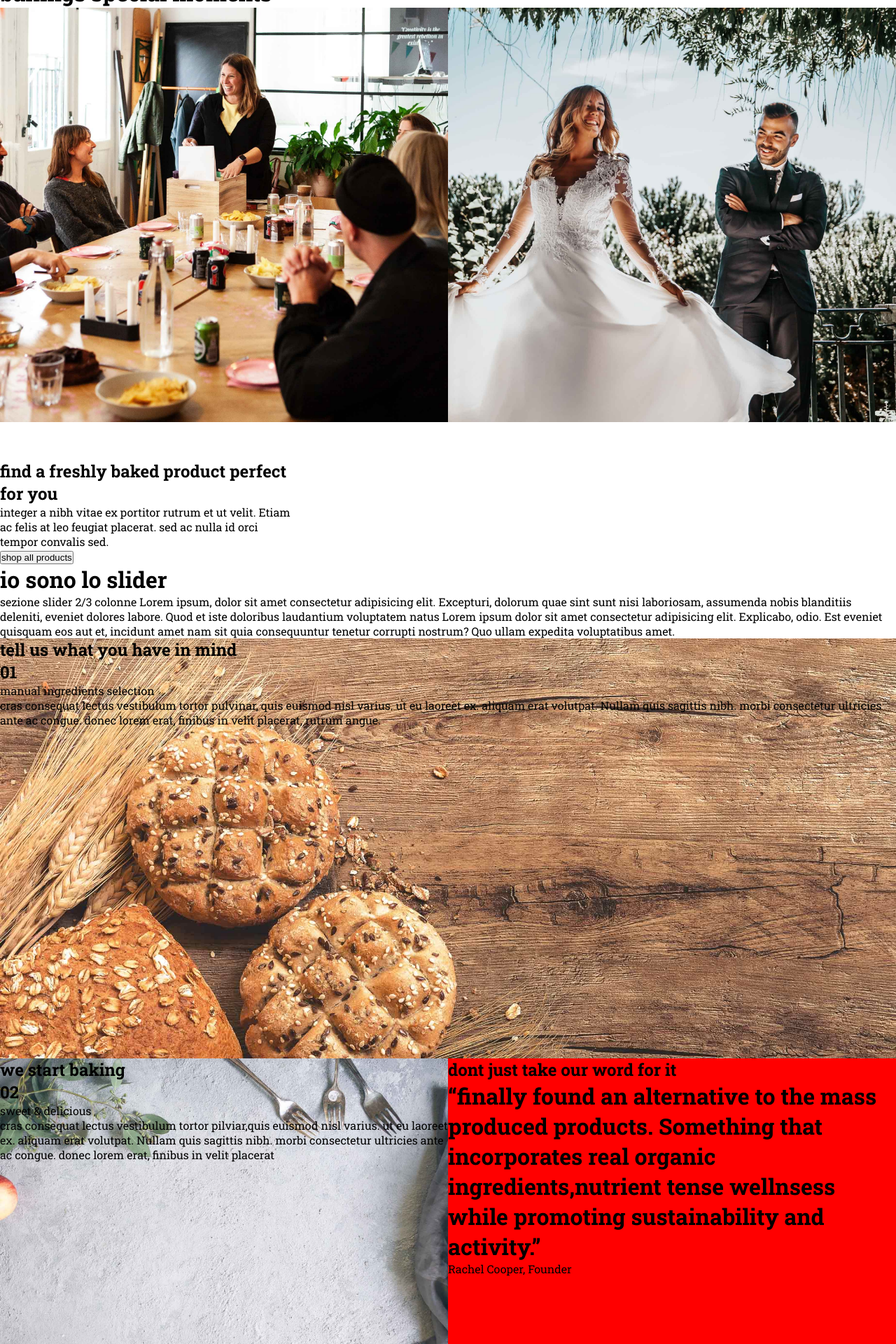
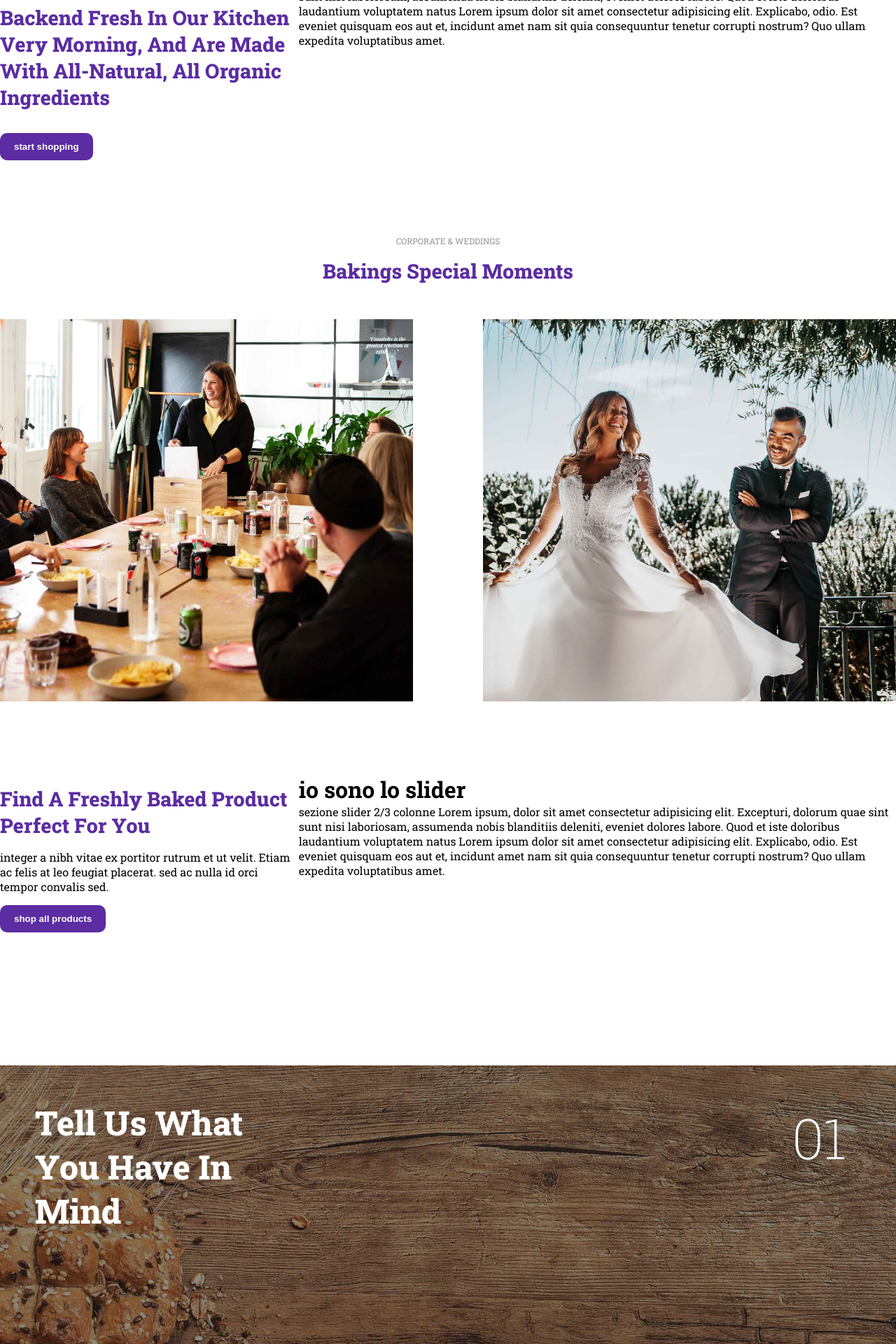
Before and after one commit to Simone-De-Santis/proj-html-vuejs, a Vue app: page / in a window 1280 px wide. Shown: the part 880-2800 px from the top of the page at 70% size. Built offline with nearby package versions, Linux system fonts and the light colour scheme.

Commit message:
miglioramnero style multisection

```diff
--- a/src/App.vue
+++ b/src/App.vue
@@ -70,7 +70,7 @@ body {
 }
 #app {
   .section {
-    margin-top: 50px;
+    margin-top: 100px;
   }
 }
 .up-title {
@@ -84,16 +84,30 @@ body {
   color: $daisy-bush;
   font-weight: 800;
 }
+.title-slider {
+  font-size: 1.8rem;
+}
+.color-multi-slide {
+  color: $white;
+}
 .paragraph {
   font-size: 16px;
   color: $manatee;
 }
 .btn {
-  padding: 15px;
-  border-radius: 17px;
+  padding: 12px 20px;
+  border-radius: 10px;
   border: 0;
   background-color: white;
   color: $daisy-bush;
   font-weight: 600;
 }
+.btn-alternative {
+  background-color: $daisy-bush;
+  color: white;
+}
+.style-number {
+  font-weight: 200;
+  font-size: 5rem;
+}
 </style>
--- a/src/assets/scss/_12bool.scss
+++ b/src/assets/scss/_12bool.scss
@@ -7,8 +7,9 @@
 /* CONTAINER  */
 .container {
     width: 100%;
-    max-width: 1450px;
+    max-width: 1600px;
     margin: 0 auto;
+    min-height: 400px;
 }
 
 /* CONTAINER-FLUID */
@@ -16,13 +17,38 @@
     max-width: 100%;
     width: 100%;
 }
-/*MARGIN-PADDING*/
-
+/*MARGIN*/
+.margin-t-b-1 {
+    margin: 1rem 0;
+}
+.margin-t-50 {
+    margin-top: 50px;
+}
+.margin-t-100 {
+    margin-top: 100px;
+}
+.margin-t-200 {
+    margin-top: 200px;
+}
+/*-PADDING*/
+.pd-left-15 {
+    padding-left: 15px;
+}
+.pd-left-50 {
+    padding-left: 50px;
+}
+.pd-right-15 {
+    padding-right: 15px;
+}
+.pd-right-50 {
+    padding-right: 50px;
+}
 /* FLEX  */
 .d-flex {
     display: flex;
 }
 .row {
+    display: flex;
     flex-direction: row;
     flex-wrap: wrap;
 }
--- a/src/assets/scss/_mixins.scss
+++ b/src/assets/scss/_mixins.scss
@@ -32,14 +32,15 @@
     li {
         list-style-type: none;
         a {
-            padding: 10px;
-            color: red;
+            margin: 12px;
+            padding: 3px;
+            color: $daisy-bush;
             text-decoration: none;
             text-transform: uppercase;
             &:hover,
             &.active {
                 @if $type== "selected" {
-                    border-bottom: 1.5px solid red;
+                    border-bottom: 2px solid $daisy-bush;
                 } @else if $type== "none" {
                     border-bottom: none;
                 }
--- a/src/components/Jumbotron.vue
+++ b/src/components/Jumbotron.vue
@@ -1,12 +1,12 @@
 <template>
   <div class="jumbotron" :style="{ backgroundImage: 'url(' + SrcImg + ')' }">
     <LinkBar :items="link_bar" :logo="logo" />
-    <section class="container">
+    <section class="container margin-t-100">
       <div class="row">
         <div class="col-4">
           <p class="up-title">{{ description.up_title }}</p>
-          <h1 class="title">{{ description.title }}</h1>
-          <p class="paragraph">{{ description.paragraph }}</p>
+          <h1 class="title margin-t-b-1">{{ description.title }}</h1>
+          <p class="paragraph margin-t-b-1">{{ description.paragraph }}</p>
           <button class="btn" type="submit">
             {{ description.text_button }}
           </button>
@@ -35,7 +35,7 @@ export default {
 
 <style lang="scss" scoped>
 .jumbotron {
-  height: 500px;
+  height: 700px;
   background-size: cover;
   background-repeat: no-repeat;
   background-position: center;
--- a/src/components/LinkBar.vue
+++ b/src/components/LinkBar.vue
@@ -34,6 +34,12 @@ export default {
   ul {
     @include center(space);
     @include modlist();
+    li {
+      a {
+        font-size: 12px;
+        font-weight: 600;
+      }
+    }
   }
 }
 </style>
--- a/src/components/MultiSection.vue
+++ b/src/components/MultiSection.vue
@@ -1,11 +1,11 @@
 <template>
   <div class="container">
-    <MiniJumbo :data="data_multi_section.section_one" />
+    <MiniJumbo :data="data_multi_section.section_one" :isOffset="true" />
     <div class="row">
-      <div class="col">
-        <MiniJumbo :data="data_multi_section.section_two" />
+      <div class="col pd-right-15">
+        <MiniJumbo :data="data_multi_section.section_two" :isCol_8="true" />
       </div>
-      <div class="col">
+      <div class="col pd-left-15">
         <DoubleSlide :data="data_multi_section.section_two.next_two" />
       </div>
     </div>
--- a/src/components/ShopWindow.vue
+++ b/src/components/ShopWindow.vue
@@ -1,14 +1,16 @@
 <template>
   <div class="container section">
     <div class="row">
-      <div class="col-1-3">
-        <p>{{ description.up_title }}</p>
-        <h2>{{ description.title }}</h2>
+      <div class="col-4">
+        <p class="up-title margin-t-b-1">{{ description.up_title }}</p>
+        <h2 class="title title-slider margin-t-b-1">{{ description.title }}</h2>
         <p>{{ description.sub_title }}</p>
-        <button type="submit">{{ description.text_button }}</button>
+        <button type="submit" class="btn btn-alternative margin-t-b-1">
+          {{ description.text_button }}
+        </button>
       </div>
 
-      <div class="col-2-3">
+      <div class="col-8">
         <Slider />
         sezione slider 2/3 colonne Lorem ipsum, dolor sit amet consectetur
         adipisicing elit. Excepturi, dolorum quae sint sunt nisi laboriosam,
@@ -32,13 +34,4 @@ export default {
 </script>
 
 <style lang="scss" scoped>
-.row {
-  @include flex("");
-  .col-1-3 {
-    width: calc(100% / 3);
-  }
-  .col-2-3 {
-    width: 100%;
-  }
-}
 </style>
--- a/src/components/Special.vue
+++ b/src/components/Special.vue
@@ -1,12 +1,12 @@
 <template>
   <div class="container">
-    <p>{{ description.up_title }}</p>
-    <h1>{{ description.title }}</h1>
-    <section class="imageContainer">
-      <div>
+    <p class="up-title margin-t-b-1">{{ description.up_title }}</p>
+    <h2 class="title title-slider margin-t-b-1">{{ description.title }}</h2>
+    <section class="row margin-t-50">
+      <div class="col-6 pd-right-50">
         <img :src="printUrlImg(dataimg.corporate)" alt="" />
       </div>
-      <div>
+      <div class="col-6 pd-left-50">
         <img :src="printUrlImg(dataimg.wedding)" alt="" />
       </div>
     </section>
@@ -32,8 +32,8 @@ export default {
 </script>
 
 <style lang="scss" scoped>
-.imageContainer {
-  @include flex("");
+.container {
+  text-align: center;
 }
 img {
   width: 100%;
--- a/src/components/components_multisection/DoubleSlide.vue
+++ b/src/components/components_multisection/DoubleSlide.vue
@@ -1,8 +1,8 @@
 <template>
-  <div class="container">
-    <h2>{{ data.up_title }}</h2>
-    <h1>{{ data.title }}</h1>
-    <p>{{ data.sub_title }}</p>
+  <div class="container margin-t-b-1">
+    <h2 class="up-title margin-t-b-1">{{ data.up_title }}</h2>
+    <h2 class="title title-slider margin-t-b-1">{{ data.title }}</h2>
+    <p class="up-title margin-t-b-1">{{ data.sub_title }}</p>
   </div>
 </template>
 
@@ -14,8 +14,12 @@ export default {
 </script>
 
 <style lang="scss" scoped>
-div {
-  background-color: red;
-  min-height: 600px;
+.container {
+  background-color: $pearl-bush;
+  height: 700px;
+  padding: 100px;
+  .title-slider {
+    font-size: 35px;
+  }
 }
 </style>
--- a/src/components/components_multisection/MiniJumbo.vue
+++ b/src/components/components_multisection/MiniJumbo.vue
@@ -1,16 +1,25 @@
 <template>
-  <div class="container" :style="{ backgroundImage: 'url(' + SrcImg + ')' }">
-    <div class="row">
-      <div class="col">
-        <h2>{{ data.title }}</h2>
+  <div
+    class="container margin-t-b-1"
+    :style="{ backgroundImage: 'url(' + SrcImg + ')' }"
+  >
+    <div class="content">
+      <div class="row between">
+        <div class="col-4" :class="{ col_8: isCol_8 }">
+          <h2 class="title color-multi-slide">{{ data.title }}</h2>
+        </div>
+        <div class="col-1">
+          <h2 class="title color-multi-slide style-number">
+            {{ data.number }}
+          </h2>
+        </div>
       </div>
-      <div class="col">
-        <h2>{{ data.number }}</h2>
+      <div class="row paragraph color-multi-slide">
+        <div class="col-5" :class="{ offset_8: isOffset }">
+          <p class="up-title margin-t-b-1">{{ data.up_title }}</p>
+          <p class="color-multi-slide">{{ data.paragraph }}</p>
+        </div>
       </div>
-    </div>
-    <div class="row">
-      <p>{{ data.up_title }}</p>
-      <p>{{ data.paragraph }}</p>
     </div>
   </div>
 </template>
@@ -18,7 +27,11 @@
 <script>
 export default {
   name: "MiniJumbo",
-  props: ["data"],
+  props: ["data", "isOffset", "isCol_8"],
+  data() {
+    return {};
+  },
+  methods: {},
 
   computed: {
     SrcImg() {
@@ -31,6 +44,21 @@ export default {
 <style lang="scss" scoped>
 .container {
   background-size: cover;
-  min-height: 600px;
+  background-position: center;
+  .content {
+    height: 700px;
+    padding: 50px;
+    display: flex;
+    flex-direction: column;
+    justify-content: space-between;
+    background-color: rgba(0, 0, 0, 0.45);
+  }
+}
+.offset_8 {
+  margin-left: calc(100% / 12 * 8);
+}
+.col_8 {
+  flex-basis: calc(100% / 12 * 8);
+  max-width: calc(100% / 12 * 8);
 }
 </style>
--- a/src/data/data-project.json
+++ b/src/data/data-project.json
@@ -88,14 +88,14 @@
                 "number": "01",
                 "up_title": "manual ingredients selection",
                 "title": "tell us what you have in mind",
-                "paragraph": "cras consequat lectus vestibulum tortor pulvinar, quis euismod nisl varius. ut eu laoreet ex. aliquam erat volutpat. Nullam quis sagittis nibh. morbi consectetur ultricies ante ac congue. donec lorem erat, finibus in velit placerat, rutrum angue.",
+                "paragraph": "Cras consequat lectus vestibulum tortor pulvinar, quis euismod nisl varius. ut eu laoreet ex. aliquam erat volutpat. Nullam quis sagittis nibh. morbi consectetur ultricies ante ac congue. donec lorem erat, finibus in velit placerat, rutrum angue.",
                 "img_background": "bakery-process-1.jpg"
             },
             "section_two": {
                 "number": "02",
                 "up_title": "sweet & delicious",
                 "title": "we start baking",
-                "paragraph": "cras consequat lectus vestibulum tortor pilviar,quis euismod nisl varius. ut eu laoreet ex. aliquam erat volutpat. Nullam quis sagittis nibh. morbi consectetur ultricies ante ac congue. donec lorem erat, finibus in velit placerat",
+                "paragraph": "Cras consequat lectus vestibulum tortor pilviar,quis euismod nisl varius. ut eu laoreet ex. aliquam erat volutpat. Nullam quis sagittis nibh. morbi consectetur ultricies ante ac congue. donec lorem erat, finibus in velit placerat",
                 "img_background": "bakery-process-2.jpg",
                 "next_two": {
                     "up_title": "dont just take our word for it",
@@ -105,9 +105,10 @@
             },
             "section_three": {
                 "number": "03",
+                "up_title": "baked to order & gift wrapped",
                 "title": "delivered to your home",
                 "sub_title": "baked to order & gift wrapped",
-                "paragraph": "cras consequat lectus vestibulum tortor pulvinar, quis euismod nisl varius. ut eu laoreet ex. aliquam erat volutpat. Nullam quis sagittis nibh. morbi consectetur ultricies ante ac congue. donec lorem erat, finibus in velit placerat, rutrum angue.",
+                "paragraph": "Cras consequat lectus vestibulum tortor pulvinar, quis euismod nisl varius. ut eu laoreet ex. aliquam erat volutpat. Nullam quis sagittis nibh. morbi consectetur ultricies ante ac congue. donec lorem erat, finibus in velit placerat, rutrum angue.",
                 "img_background": "bakery-process-3.jpg"
             }
         },
```
Also changed, not shown: 7 other files (tests, documents, lock files or other folders).
